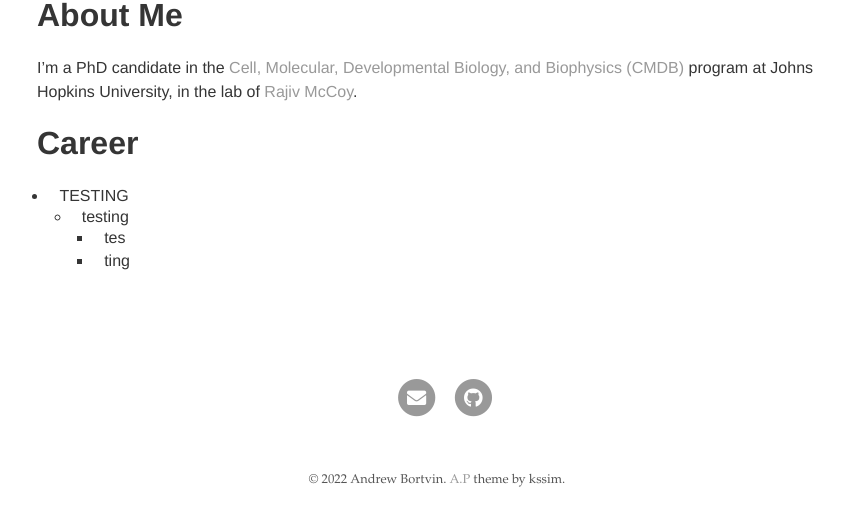
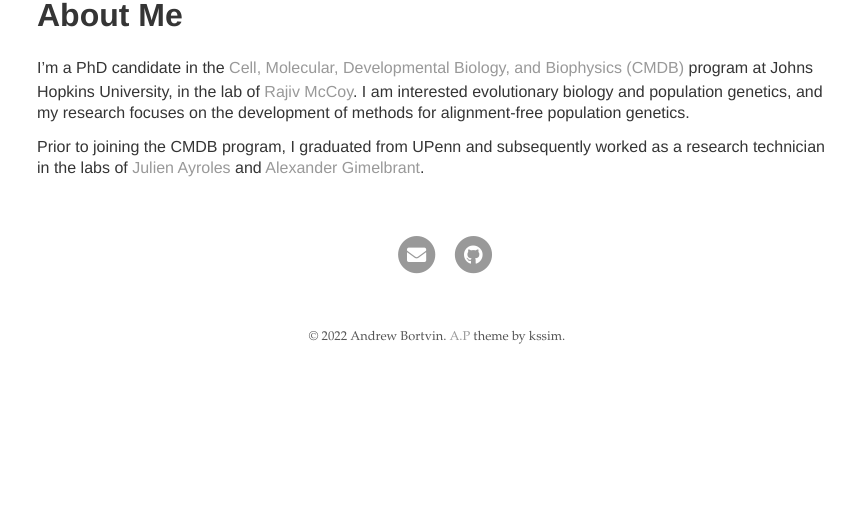
Before and after one commit to andrew-bortvin/andrew-bortvin.github.io, a Jekyll site: the page built from index.md, in a window 1280 px wide, cut to the strip 247-773 px from the top of the page. Shown: the whole strip, without its empty margins (203-1058 px from the left). Built offline with Jekyll 4.4.1, drawn with Linux system fonts in a browser that asks for light colours; our own code applies the rules of GitHub Pages for plain Markdown files.

Commit message:
Update index.md

```diff
--- a/index.md
+++ b/index.md
@@ -3,14 +3,6 @@ layout: about
 ---
 
 # About Me
-I’m a PhD candidate in the [Cell, Molecular, Developmental Biology, and Biophysics (CMDB)](https://cmdb.jhu.edu/) program at Johns Hopkins University, in the lab of [Rajiv McCoy](https://mccoy-lab.org/).
-<br/>
+I’m a PhD candidate in the [Cell, Molecular, Developmental Biology, and Biophysics (CMDB)](https://cmdb.jhu.edu/) program at Johns Hopkins University, in the lab of [Rajiv McCoy](https://mccoy-lab.org/). I am interested evolutionary biology and population genetics, and my research focuses on the development of methods for alignment-free population genetics.
 
-# Career
-* TESTING
-  * testing
-    * tes
-    * ting
-
-
-<br/>
+Prior to joining the CMDB program, I graduated from UPenn and subsequently worked as a research technician in the labs of [Julien Ayroles](https://ayroleslab.princeton.edu/) and [Alexander Gimelbrant](https://gimelbrantlab.med.harvard.edu/research-0).
```
